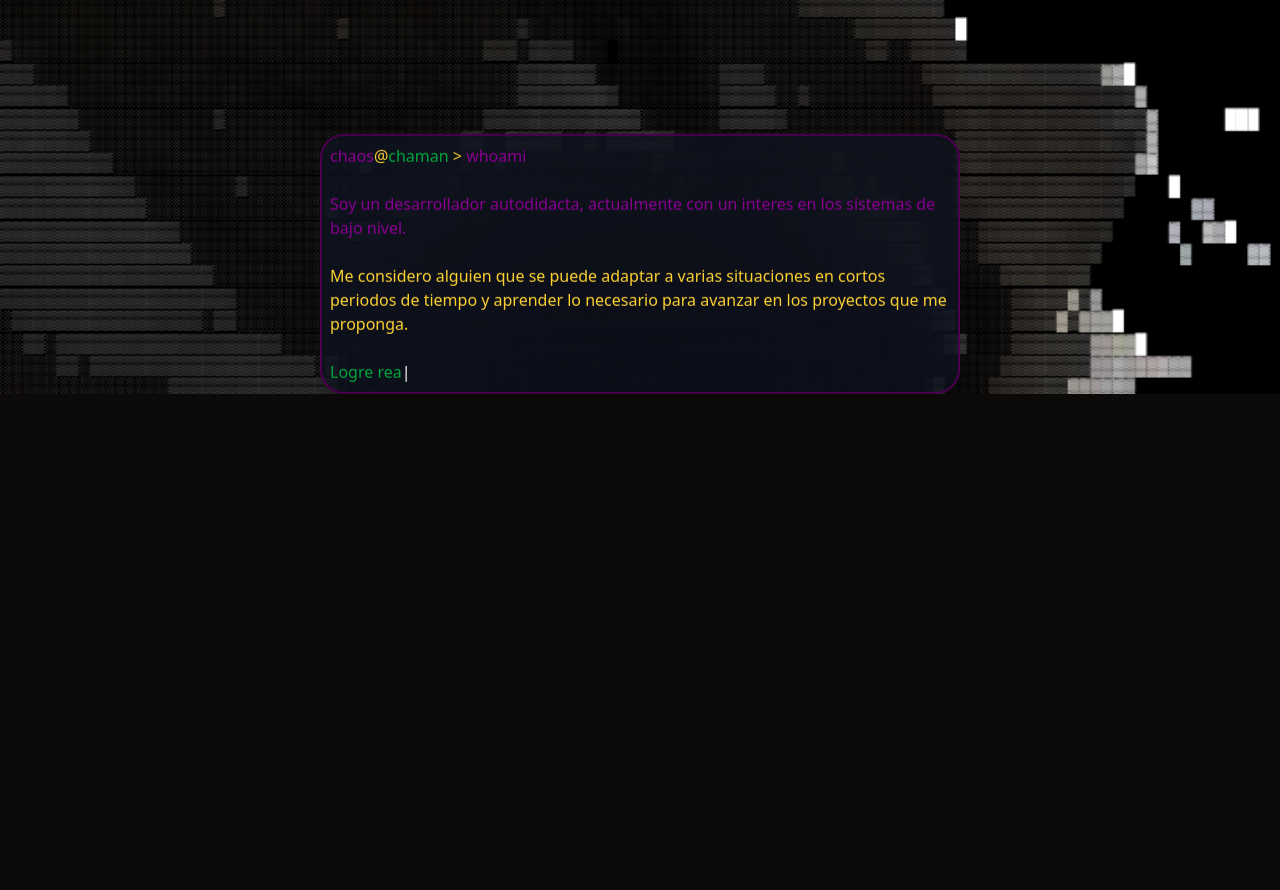
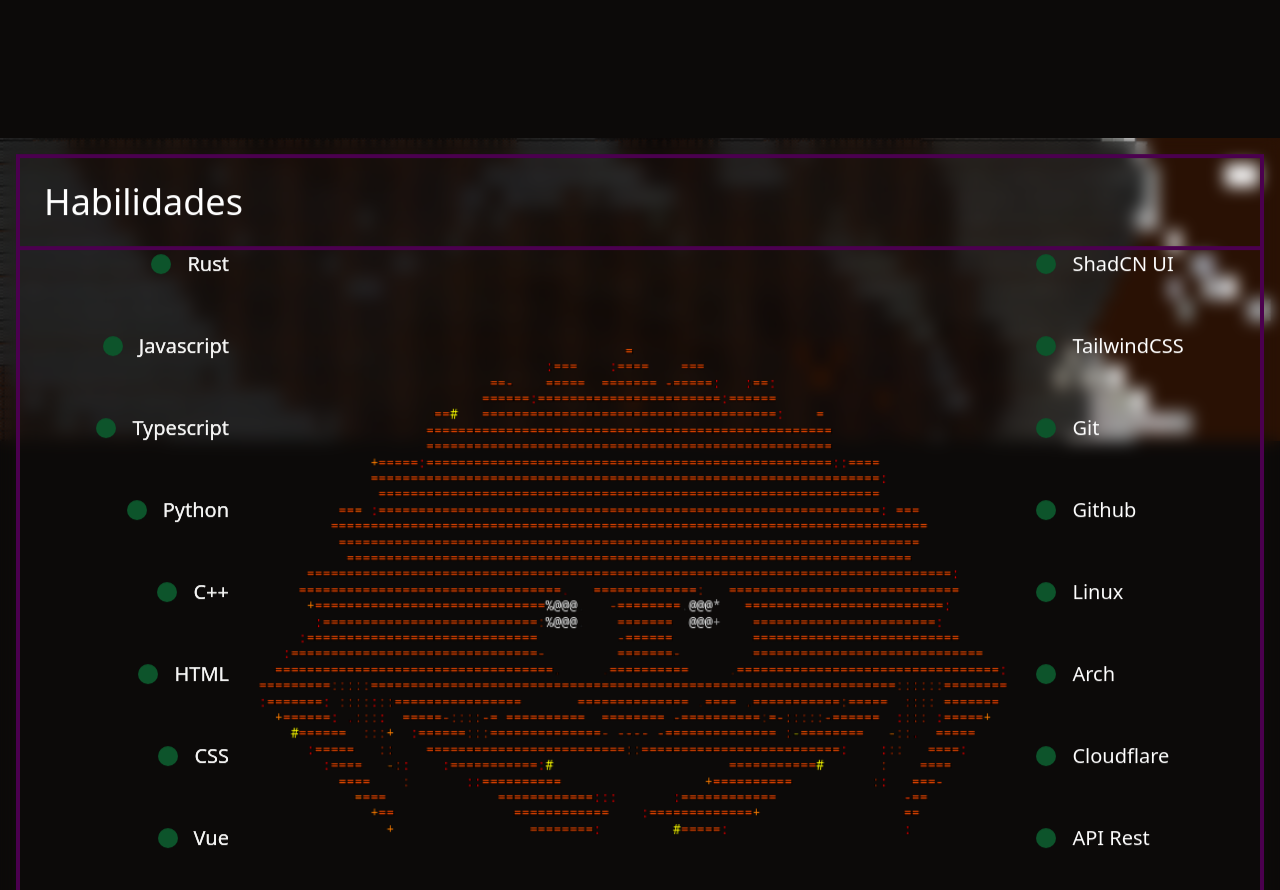
Before and after one commit to Gonanf/curriculum_nuevo, a React (Vite) app: page / in a window 1280 px wide. Shown: the part 1860-2750 px from the top of the page. Built offline with nearby package versions, Linux system fonts and the light colour scheme.

Commit message:
feature(.)

```diff
--- /dev/null
+++ b/src/components/educacion.tsx
@@ -0,0 +1,26 @@
+// import { motion } from "motion/react";
+import ParallaxSection from "./parallax";
+import { GradientElement } from "./gradient";
+import Gradient from "./bg_gradient";
+import { motion } from "motion/react";
+
+function Educacion() {
+
+  return (
+    <ParallaxSection className={"bg-amber-950/50 bg-[url('/kira2.png')] bg-cover bg-center"} contentClass="relative min-h-screen flex flex-col backdrop-blur-sm">
+      <div className="border-4 border-fuchsia-950 min-h-screen mt-4 ml-4 mr-4 pb-4 flex flex-col">
+        <p className="text-4xl p-6">educacion</p>
+
+        <div className='flex grow justify-center gap-1.5 border-t-4 border-fuchsia-950' >
+          {
+
+          }
+
+        </div>
+
+      </div>
+    </ParallaxSection>
+  )
+}
+
+export default Educacion
--- a/src/components/experiencia.tsx
+++ /dev/null
@@ -1,40 +0,0 @@
-// import { motion } from "motion/react";
-import ParallaxSection from "./parallax";
-import { GradientElement } from "./gradient";
-import Gradient from "./bg_gradient";
-import { motion } from "motion/react";
-
-function Experiencia() {
-  const seccion1 = ["Rust", "Javascript", "Typescript", "Python", "C++", "HTML", "CSS", "Vue", "Nuxt"]
-  const seccion2 = ["ShadCN UI", "TailwindCSS", "Git", "Github", "Linux", "Arch", "Cloudflare", "API Rest", "POO"]
-
-
-  return (
-    <ParallaxSection className={"bg-amber-950/50 bg-[url('/rust2.png')] bg-cover bg-center"} contentClass="relative min-h-screen flex  flex-col backdrop-blur-sm">
-      <p className="text-4xl">Educacion</p>
-      <div className='flex grow items-center justify-center gap-1.5' >
-        <div className="items-end">
-          {seccion1.map((val) =>
-            <div className="flex gap-4 items-center" key={val}>
-              <div className="w-5 h-5 bg-green-900 rounded-full"></div>
-              <motion.p className={"text-xl"} initial={{ scale: 1 }} whileHover={{ scale: 1.1 }} >{val}</motion.p>
-            </div>)}
-        </div>
-
-        <img src="/rust2.png" className="h-full" />
-
-        <div>
-          {seccion2.map((val) =>
-            <div className="flex gap-4 items-center" key={val}>
-              <div className="w-5 h-5 bg-green-900 rounded-full"></div>
-              <motion.p className={"text-xl"} initial={{ scale: 1 }} whileHover={{ scale: 1.1 }} >{val}</motion.p>
-            </div>)}
-        </div>
-
-
-      </div>
-    </ParallaxSection>
-)
-}
-
-export default Experiencia
--- a/src/components/habilidades.tsx
+++ b/src/components/habilidades.tsx
@@ -10,26 +10,28 @@
 
   return (
     <ParallaxSection className={"bg-amber-950/50 bg-[url('/kira2.png')] bg-cover bg-center"} contentClass="relative min-h-screen flex flex-col backdrop-blur-sm">
-      <p className="text-4xl">Habilidades</p>
-      <div className='flex grow items-center justify-center gap-1.5' >
-        <div className="items-end">
+      <div className="border-4 border-fuchsia-950 min-h-screen mt-4 ml-4 mr-4 pb-4 flex flex-col">
+        <p className="text-4xl p-6">Habilidades</p>
+
+        <div className='flex grow justify-center gap-1.5 border-t-4 border-fuchsia-950' >
+          <div className="items-end justify-between flex flex-col grow">
             {seccion1.map((val) =>
               <div className="flex gap-4 items-center" key={val}>
                 <div className="w-5 h-5 bg-green-900 rounded-full"></div>
-              <motion.p className={"text-xl"} initial={{ scale: 1 }} whileHover={{ scale: 1.1 }} >{val}</motion.p>
+                <motion.p className={"text-xl"} initial={{ scale: 1, color: "var(--muted)", textShadow: "0 0 0" }} whileHover={{ scale: 1.1, color: "white", textShadow: "0 0 5px #fff, 0 0 10px #fff, 0 0 15px #0073e6" }} >{val}</motion.p>
               </div>)}
           </div>
 
-        <img src="/rust2.png" className="h-full" />
+          <img src="/rust2.png" className="h-full grow self-center" />
 
-        <div>
+          <div className="grow flex flex-col justify-between">
             {seccion2.map((val) =>
               <div className="flex gap-4 items-center" key={val}>
                 <div className="w-5 h-5 bg-green-900 rounded-full"></div>
                 <motion.p className={"text-xl"} initial={{ scale: 1 }} whileHover={{ scale: 1.1 }} >{val}</motion.p>
               </div>)}
           </div>
-
+        </div>
 
       </div>
     </ParallaxSection>
--- a/src/components/hero.tsx
+++ b/src/components/hero.tsx
@@ -6,12 +6,12 @@
 import Gradient from "./bg_gradient";
 
 function Hero() {
-  return (<GradientElement className="" fromColor='rgba(191, 154, 206, 0.15)  0' toColor='rgba(255, 255, 255, 0)  100%'>
-    <Gradient />
+  return (
     <ParallaxSection className={cn(
       "[background-size:40px_40px]",
       "[background-image:linear-gradient(to_right,#e4e4e7_1px,transparent_1px),linear-gradient(to_bottom,#e4e4e7_1px,transparent_1px)]",
       "dark:[background-image:linear-gradient(to_right,#262626_1px,transparent_1px),linear-gradient(to_bottom,#262626_1px,transparent_1px)]",
+
     )}>
       <div className='grow flex flex-col gap-5 min-h-screen  justify-center md:items-center' >
         <h1 className='md:text-9xl max-md:text-2xl font-extrabold md:text-center font-mono  bg-linear-to-r to-secondary from-neutral-300 bg-clip-text text-transparent'>Gabriel Solotorevsky</h1>
@@ -81,8 +81,7 @@
         </motion.div>
       </div>
 
-    </ParallaxSection>
-  </GradientElement>)
+    </ParallaxSection>)
 }
 
 export default Hero
--- a/src/components/parallax.tsx
+++ b/src/components/parallax.tsx
@@ -11,19 +11,19 @@
   contentClass?: string
 }
 
-function ParallaxSection({ children, className = '', backgroundY = ["-70%","0%","20%"], contentY = ["-70%","0", "50vh"], backgroundOP = [2, -1], contentOP = [0, 1,1, 0], contentClass = 'z-10' }: Props) {
+function ParallaxSection({ children, className = '', backgroundY = ["-30%", "-15%", "0%", "10%", "30%"], contentY = ["-30%", "0", "30vh"], backgroundOP = [0, 1, 0], contentOP = [0, 1, 1, 0], contentClass = 'z-10' }: Props) {
   const ref = useRef(null)
 
   const { scrollYProgress } = useScroll({ target: ref, offset: ["start end", "end start"] })
 
-  const bgY = useTransform(scrollYProgress, [0,0.5, 1], backgroundY)
-  const bgOpacity = useTransform(scrollYProgress, [0,0.25,0.75, 1], contentOP)
+  const bgY = useTransform(scrollYProgress, [0, 0.25, 0.5, 0.75, 1], backgroundY)
+  const bgOpacity = useTransform(scrollYProgress, [0, 0.2, 0.8, 1], contentOP)
 
-  const CY = useTransform(scrollYProgress, [0,0.5, 0.75], contentY)
-  const contentOpacity = useTransform(scrollYProgress, [0, 0.25,0.75, 1], contentOP)
+  const CY = useTransform(scrollYProgress, [0, 0.5, 0.75], contentY)
+  const contentOpacity = useTransform(scrollYProgress, [0, 0.2, 0.8, 1], contentOP)
 
-  return (<motion.section ref={ref} className={className + " relative transform-gpu"} style={{ opacity: bgOpacity, y: bgY }}>
-    <motion.div className={contentClass + "transform-gpu"} style={{ opacity: contentOpacity, y: CY }}>
+  return (<motion.section className={className + " relative min-h-[150%]"} style={{ opacity: bgOpacity, y: bgY }}>
+    <motion.div ref={ref} className={contentClass + " sticky inset-0"} style={{ opacity: contentOpacity }}>
       {children}
     </motion.div>
   </motion.section>)
--- a/src/routes/index.tsx
+++ b/src/routes/index.tsx
@@ -4,7 +4,7 @@
 import Hero from '@/components/hero.tsx'
 import Sobre from '@/components/sobre.tsx'
 import Habilidades from '@/components/habilidades'
-import Experiencia from '@/components/experiencia'
+import Educacion from '@/components/educacion'
 import Gradient from '@/components/bg_gradient'
 import { GradientElement } from '@/components/gradient'
 
@@ -25,21 +25,20 @@
         <motion.div transition={{ duration: 0.5 }} initial={{ scaleY: 0 }} animate={{ scaleY: 1 }} className="w-1 absolute inset-0 translate-x-[50vw] z-10 bg-foreground"></motion.div>
         <motion.div transition={{ delay: 1 }} className='w-full h-full grow bg-fuchsia-950' initial={{ clipPath: "inset(0 0 0 0)" }} animate={{ clipPath: "inset(0 0 0 100%)" }} ></motion.div>
       </motion.div>
-    <Gradient className='fixed w-full h-full bg-radial from-transparent to-70% to-black/80 pointer-events-none z-20'></Gradient>
+      <Gradient className='fixed w-full h-full bg-radial from-transparent to-70% to-black/80 pointer-events-none z-20'></Gradient>
 
       <motion.div layout
         initial={{ opacity: 0 }}
         transition={{ delay: 1.5 }}
         animate={{ opacity: 1 }}
         ref={section}
-        className='relative grid gap-[15%]'
+        className='relative grid gap-[25%] '
       >
 
         <Hero />
         <Sobre />
         <Habilidades />
-        <Experiencia />
-        <Experiencia />
+        <Educacion />
       </motion.div>
     </GradientElement>
   )
```
Lines whose indentation alone changed are shown as unchanged.
